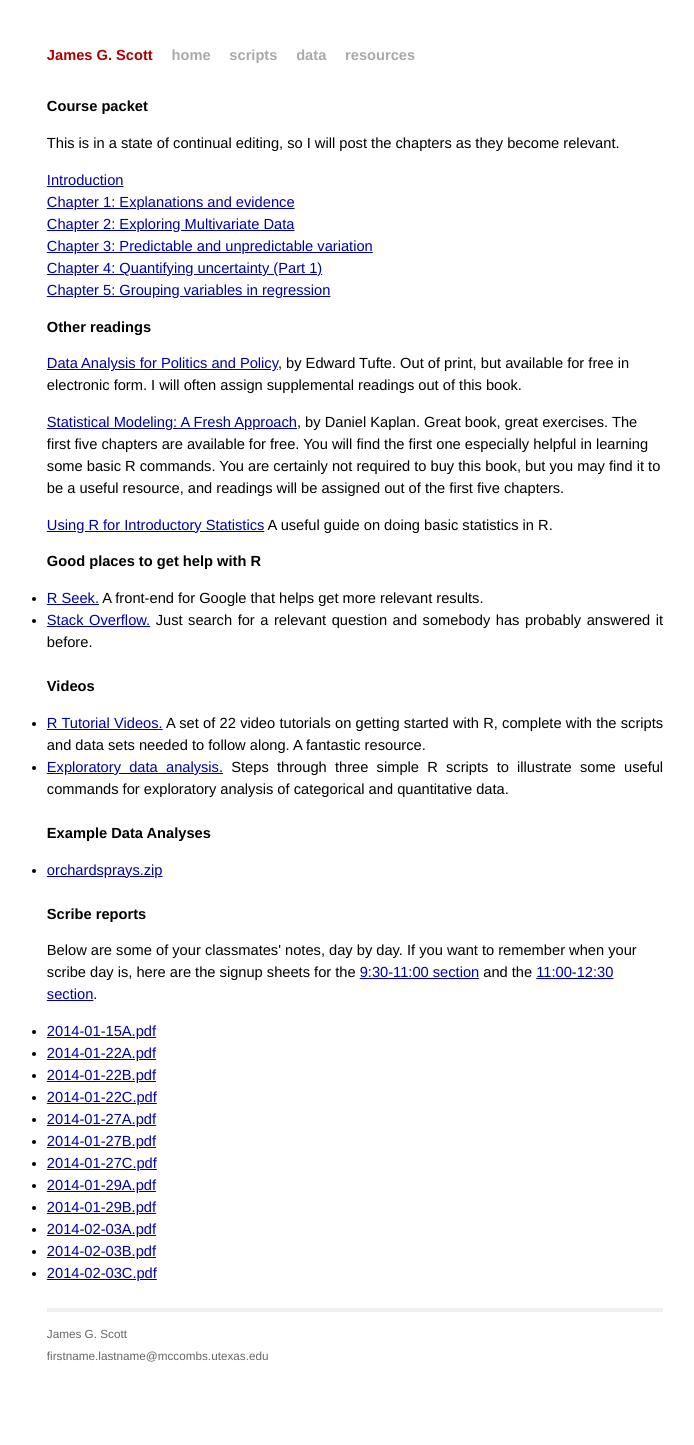
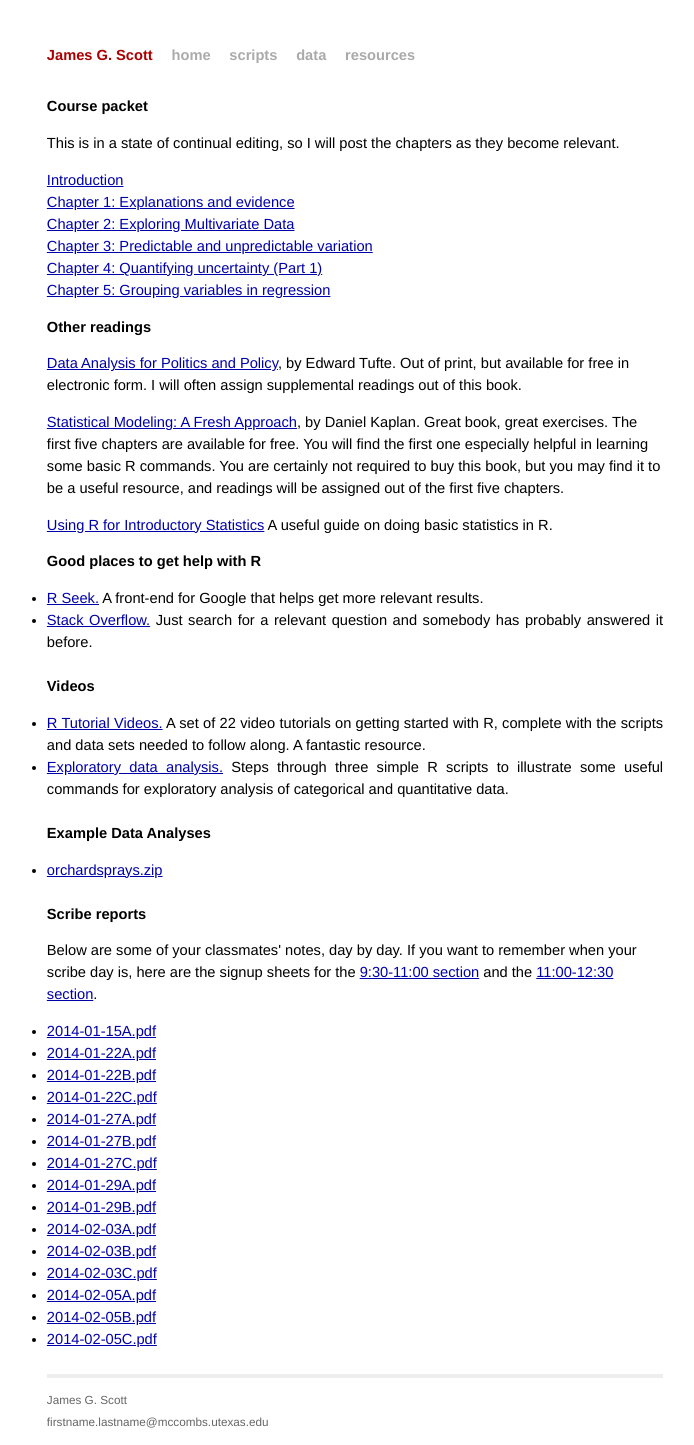
Before and after one commit to MhAmine/STA371, a Jekyll site: the page built from resources.html, in a window 1280 px wide. Shown: the whole page, without its empty margins (285-979 px from the left). Built offline with Jekyll 4.4.1, drawn with Linux system fonts in a browser that asks for light colours; before the commit the page ends 1379 px from its top, so only the background shows below that.

Commit message:
scribes + baseball example

```diff
--- a/_data/data.yml
+++ b/_data/data.yml
@@ -1,6 +1,7 @@
 - data: aclfest.csv
 - data: afc.csv
 - data: bacteria.txt
+- data: baseballsalary.csv
 - data: bballbets.csv
 - data: birthwt.csv
 - data: bodybrain.csv
--- a/_data/r.yml
+++ b/_data/r.yml
@@ -1,3 +1,4 @@
+- r: baseballsalary.R
 - r: citytemps.R
 - r: creatinine.R
 - r: gonefishing.R
--- a/_data/scribe.yml
+++ b/_data/scribe.yml
@@ -10,3 +10,6 @@
 - scribe: 2014-02-03A.pdf
 - scribe: 2014-02-03B.pdf
 - scribe: 2014-02-03C.pdf
+- scribe: 2014-02-05A.pdf
+- scribe: 2014-02-05B.pdf
+- scribe: 2014-02-05C.pdf
```
Also changed, not shown: 4 other files.
